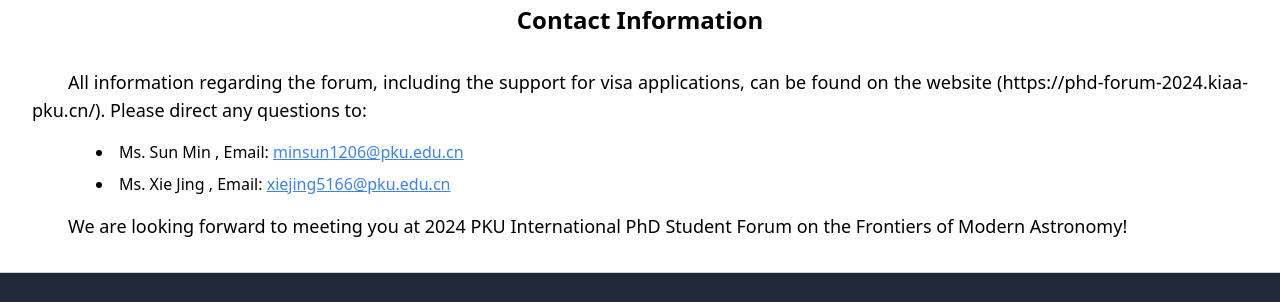
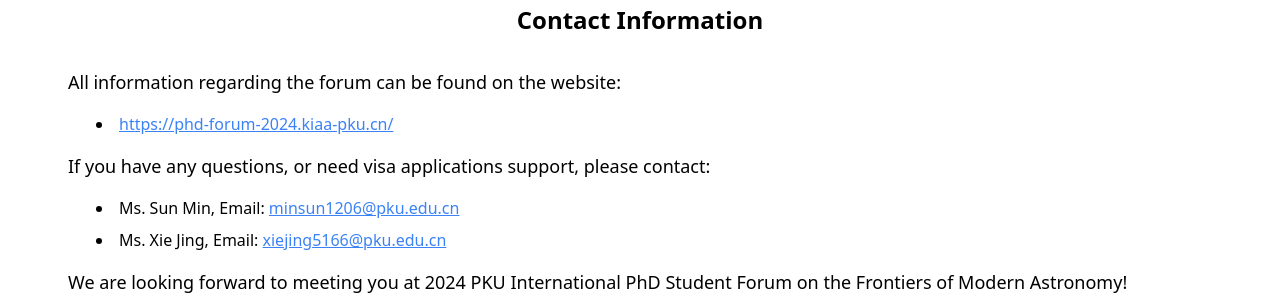
Before and after one commit to mars-knowsnothing/phd-forum, a Vue app: page /contact in a window 1280 px wide. Shown: the part 314-616 px from the top of the page. Built offline with nearby package versions, Linux system fonts and the light colour scheme.

Commit message:
1. update url pattern and update content

```diff
--- a/src/i18n/index.js
+++ b/src/i18n/index.js
@@ -42,11 +42,13 @@
     contact: {
       title: 'Contact Information',
       content: [
-        'All information regarding the forum, including the support for visa applications, can be found on the website (https://phd-forum-2024.kiaa-pku.cn/). Please direct any questions to:',
+        'All information regarding the forum can be found on the website:',
+        ['https://phd-forum-2024.kiaa-pku.cn/'],
+        'If you have any questions, or need visa applications support, please contact: ',
         // 将联系人信息作为数组
         [
-          'Ms. Sun Min , Email: minsun1206@pku.edu.cn',
-          'Ms. Xie Jing , Email: xiejing5166@pku.edu.cn',
+          'Ms. Sun Min, Email: minsun1206@pku.edu.cn',
+          'Ms. Xie Jing, Email: xiejing5166@pku.edu.cn',
         ],
         'We are looking forward to meeting you at 2024 PKU International PhD Student Forum on the Frontiers of Modern Astronomy!',
       ],
--- a/src/views/Contact.vue
+++ b/src/views/Contact.vue
@@ -41,6 +41,12 @@
         return `<a href="mailto:${email}" class="text-blue-500 underline">${email}</a>`;
       });
 
+      // 转换 http 开头的 URL 为链接
+      const urlRegex = /(http[s]?:\/\/[^\s]+)/g;
+      text = text.replace(urlRegex, (url) => {
+        return `<a href="${url}" target="_blank" class="text-blue-500 underline">${url}</a>`;
+      });
+
       return text;
     },
   },
```
